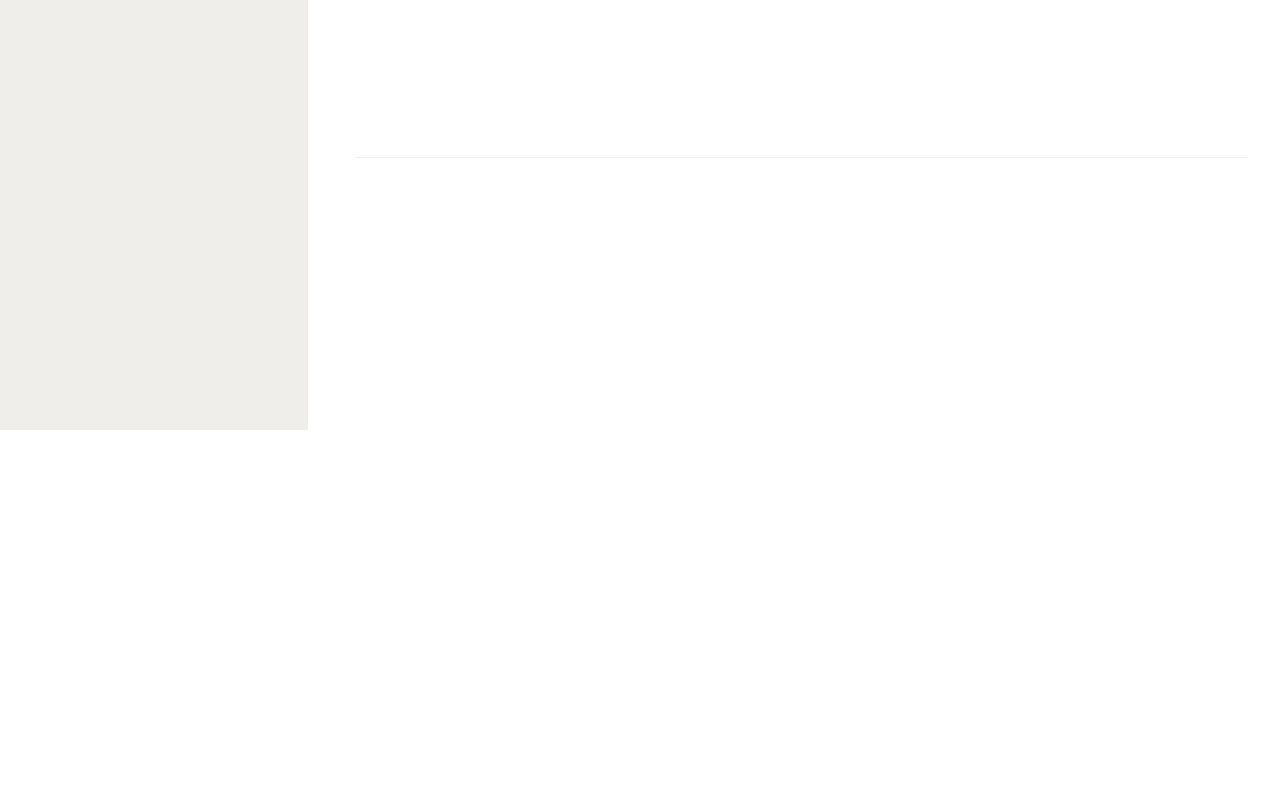
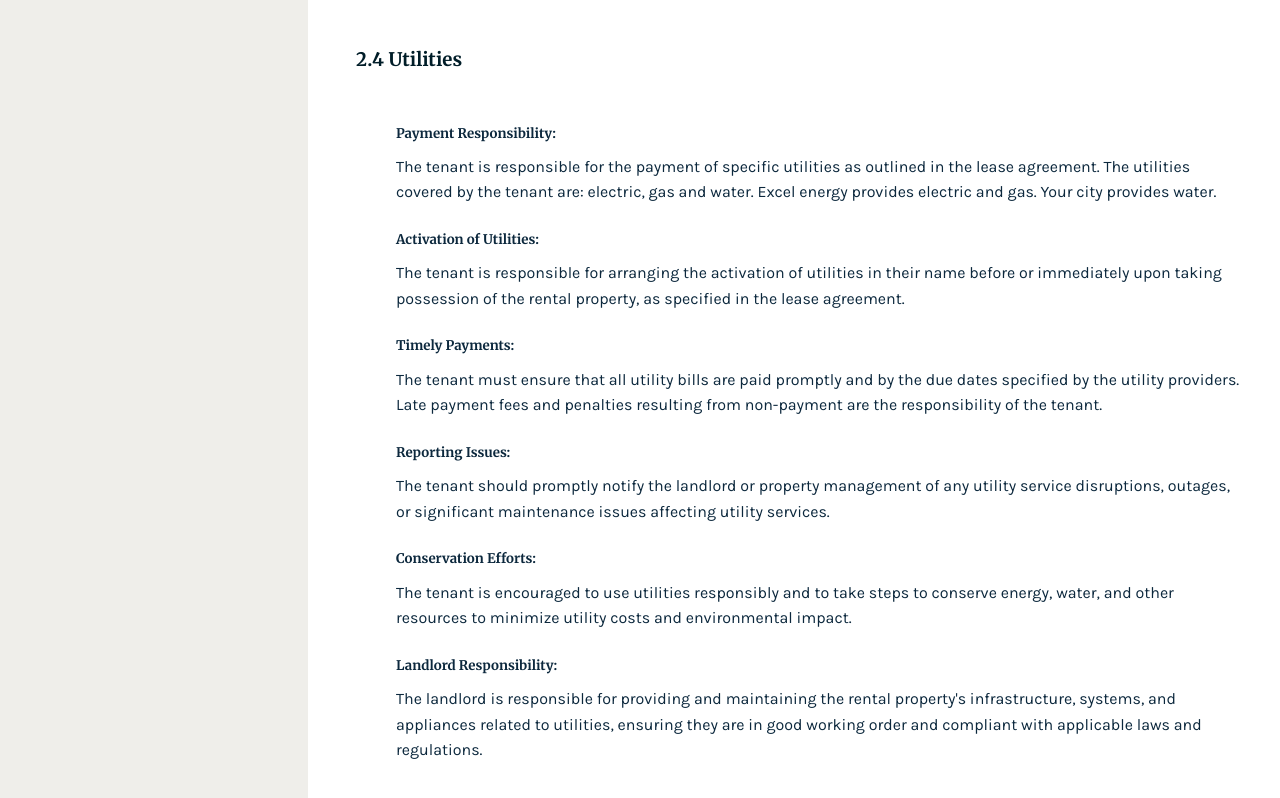
Before and after one commit to kemtopher/apt-lease, a website built with webpack: page index.html in a window 1280 px wide. Shown: the part 4562-5360 px from the top of the page. Before the commit the page ends 4992 px from the top, so only its background shows below. Built offline with nearby package versions, Linux system fonts and the light colour scheme.

Commit message:
section 3

```diff
--- a/index.html
+++ b/index.html
@@ -232,7 +232,7 @@
               </li>
             </ul>
           </div>
-          <div id="sec1.2" class="body section-part">
+          <div id="sec2.2" class="body section-part">
             <h3 class="sub-heading">2.2 Residence Keys</h3>
             <ul class="bulletless-list">
               <li>
@@ -249,7 +249,7 @@
               </li>
             </ul>
           </div>
-          <div id="sec1.3" class="body section-part">
+          <div id="sec2.3" class="body section-part">
             <h3 class="sub-heading">2.3 Pool Keys</h3>
             <p>As part of your lease agreement, the landlord will provide you with a pool key at move-in if the property is part of an HOA with a pool facility. This key will grant you access to the pool area. Understand that the pool key provided to you is your responsibility. Keep it secure and do not lose it. If you lose the pool key, there is a $50 charge for its replacement.</p>
             <ul class="bulletless-list">
@@ -260,6 +260,36 @@
               <li>
                 <h5 class="li-title">Prohibition of Glass Containers:</h5>
                 <p>Understand that one of the most important rules is the prohibition of glass containers in the pool area. Be aware that if glass is broken in the pool area, you may be held responsible for the associated expenses, which can include draining, cleaning, and re-filling the pool. This can be a significant financial burden, so it is essential to exercise caution and adhere to the no glass containers rule.</p>
+              </li>
+            </ul>
+          </div>
+          <div id="sec2.4" class="body section-part">
+            <h3 class="sub-heading">2.4 Utilities</h3>
+            <ul class="bulletless-list">
+              <li>
+                <h5 class="li-title">Payment Responsibility:</h5>
+                <p>The tenant is responsible for the payment of specific utilities as outlined in the lease agreement. The utilities covered by the tenant are: electric, gas and water.  Excel energy provides electric and gas.  Your city provides water.</p>
+              </li>
+              <li>
+                <h5 class="li-title">Activation of Utilities:</h5>
+                <p>The tenant is responsible for arranging the activation of utilities in their name before or immediately upon taking possession of the rental property, as specified in the lease agreement.</p>
+              </li>
+              <li>
+                <h5 class="li-title">Timely Payments:</h5>
+                <p>The tenant must ensure that all utility bills are paid promptly and by the due dates specified by the utility providers. Late payment fees and penalties resulting from non-payment are the responsibility of the tenant.</p>
+              </li>
+
+              <li>
+                <h5 class="li-title">Reporting Issues:</h5>
+                <p>The tenant should promptly notify the landlord or property management of any utility service disruptions, outages, or significant maintenance issues affecting utility services.</p>
+              </li>
+              <li>
+                <h5 class="li-title">Conservation Efforts:</h5>
+                <p>The tenant is encouraged to use utilities responsibly and to take steps to conserve energy, water, and other resources to minimize utility costs and environmental impact.</p>
+              </li>
+              <li>
+                <h5 class="li-title">Landlord Responsibility:</h5>
+                <p>The landlord is responsible for providing and maintaining the rental property's infrastructure, systems, and appliances related to utilities, ensuring they are in good working order and compliant with applicable laws and regulations.</p>
               </li>
             </ul>
           </div>
```
